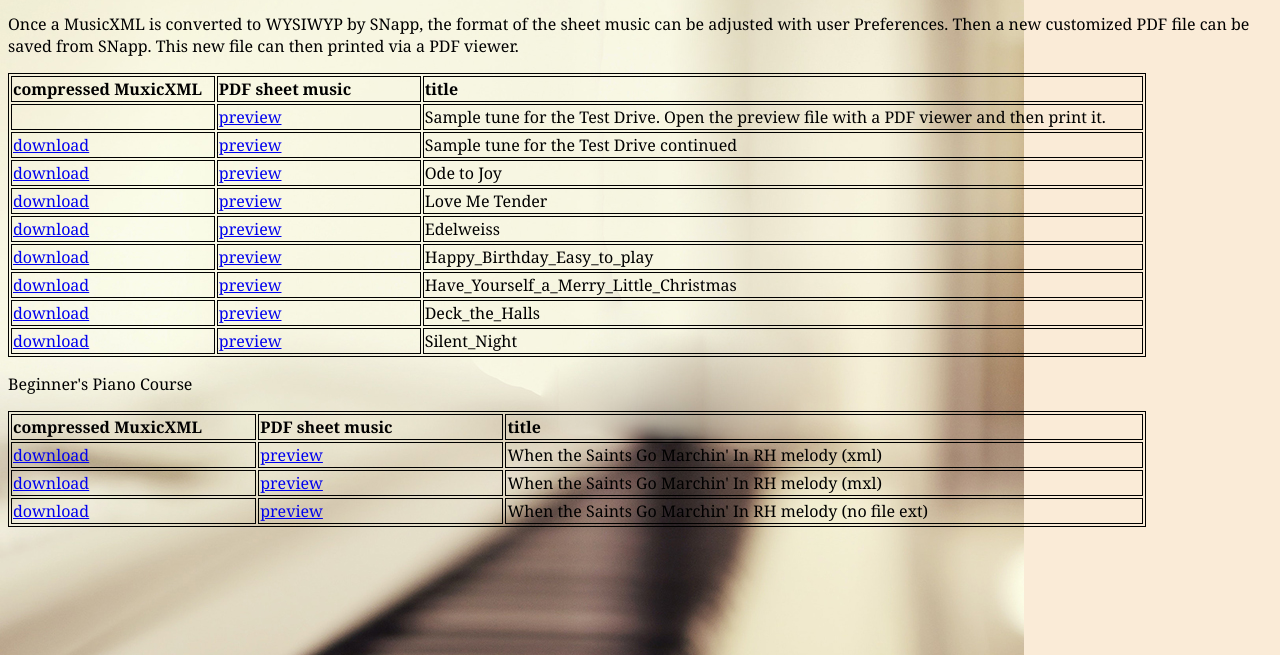
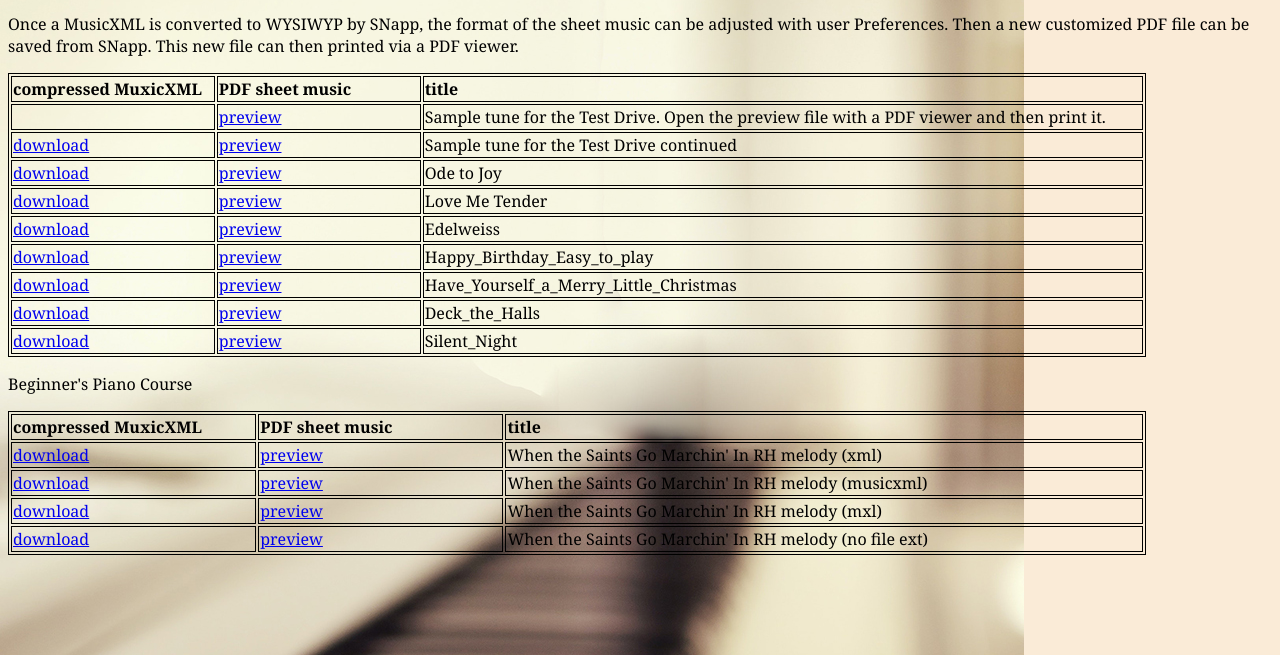
Before and after one commit to WYSIWYP/Downloads, a plain HTML site: page index.html in a window 1280 px wide. Shown: the part 133-788 px from the top of the page. Drawn offline with Linux system fonts and the light colour scheme.

Commit message:
june 28 updates

```diff
--- a/index.html
+++ b/index.html
@@ -84,9 +84,14 @@
               <tbody>
                   <!-- download parameter doesn't work -->
                   <tr>
-                      <td><a target="_blank" href="musicFiles/When_the_Saints_Go_Marchin'_In RH melody xml format.xml" download>download</a></td>
+                      <td><a target="_blank" href="musicFiles/When_the_Saints_Go_Marchin'_In RH melody xml format.xml" download="new When_the_Saints_Go_Marchin'_In RH melody xml format.xml">download</a></td>
                       <td><a href="musicFiles/When_the_Saints_Go_Marchin'_In RH melody.pdf">preview</a></td>
                       <td id="index-td-title-entry">When the Saints Go Marchin' In RH melody (xml)</td>
+                  </tr>
+                  <tr>
+                      <td><a target="_blank" href="musicFiles/When_the_Saints_Go_Marchin'_In RH melody musicxml format.musicxml" download="new When_the_Saints_Go_Marchin'_In RH melody musicxml format.musicxml">download</a></td>
+                      <td><a href="musicFiles/When_the_Saints_Go_Marchin'_In RH melody.pdf">preview</a></td>
+                      <td id="index-td-title-entry">When the Saints Go Marchin' In RH melody (musicxml)</td>
                   </tr>
                   <tr>
                       <td><a target="_blank" href="musicFiles/When_the_Saints_Go_Marchin'_In RH melody.mxl" download>download</a></td>
```
Also changed, not shown: 5 other files.
